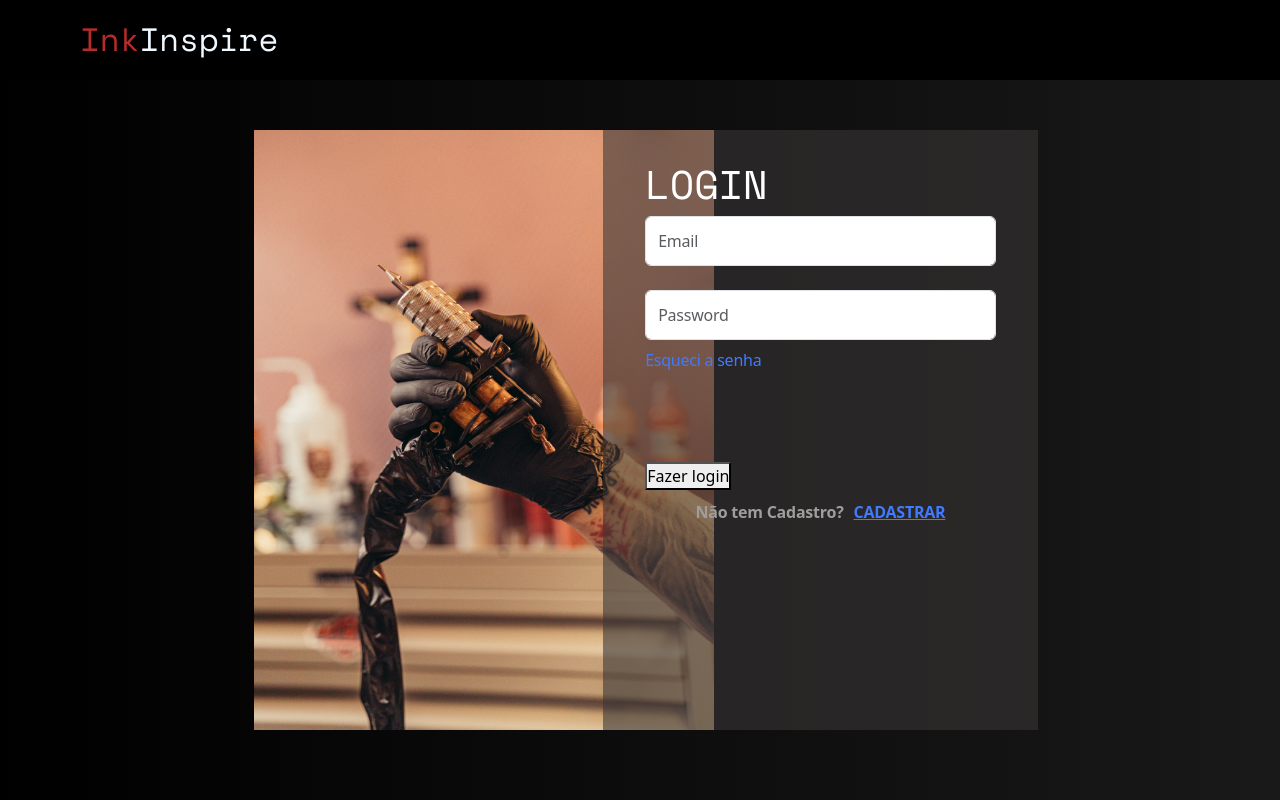
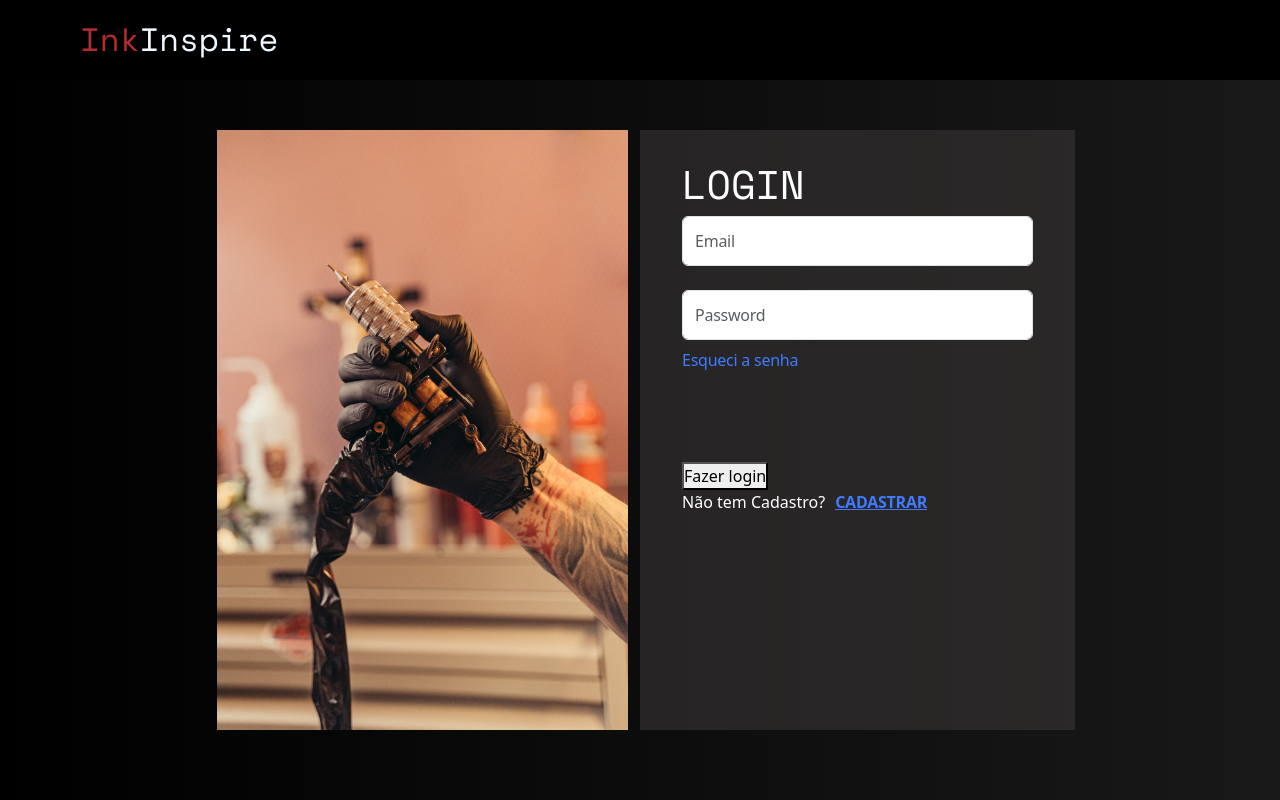
Before and after one commit to fh3mrique/InkInspire, a React (Vite) app in the folder frontend/: page /admin/auth/login in a window 1280 px wide. Built offline with nearby package versions, Linux system fonts and the light colour scheme.

Commit message:
Fix styles

```diff
--- a/frontend/package.json
+++ b/frontend/package.json
@@ -14,6 +14,7 @@
     "bootstrap": "^5.3.3",
     "react": "^18.2.0",
     "react-dom": "^18.2.0",
+    "react-hook-form": "^7.51.2",
     "react-router-dom": "^6.22.3"
   },
   "devDependencies": {
--- a/frontend/src/App.css
+++ b/frontend/src/App.css
@@ -52,7 +52,7 @@ ul {
   margin-left: 10px;
 }
 
-.login-submit {
+/* .login-submit {
   margin-bottom: 10px;
 }
 
@@ -68,3 +68,5 @@ ul {
   text-align: center;
   margin-bottom: 30px;
 }
+
+ */
--- a/frontend/src/pages/Admin/Auth/Login/index.tsx
+++ b/frontend/src/pages/Admin/Auth/Login/index.tsx
@@ -1,14 +1,19 @@
 
 import { Link } from 'react-router-dom';
 import './styles.css';
+import { useForm } from 'react-hook-form';
 
 const Login = () => {
+
+
+
   return (
     <div className="login-card">
       <h1>LOGIN</h1>
       <form>
         <div className="mb-4">
           <input
+
             type="text"
             className="form-control base-input"
             placeholder="Email"
--- a/frontend/src/pages/Admin/Auth/index.tsx
+++ b/frontend/src/pages/Admin/Auth/index.tsx
@@ -6,7 +6,7 @@ import AuthImg from "../../../assets/img/tatuadorAuthImg.jpg";
 const Auth = () => {
   return (
     <div className="auth-container row">
-      <div className="auth-banner-container col-xl-3">
+      <div className="auth-banner-container col-xl-4">
         <img src={AuthImg} />
       </div>
       <div className="auth-form-container col-xl-4">
--- a/frontend/src/pages/Admin/Auth/styles.css
+++ b/frontend/src/pages/Admin/Auth/styles.css
@@ -3,23 +3,24 @@
     justify-content: center;
     align-items: center;
     height: calc(100vh - 100px);
+    flex-direction: row;
 }
 
 .auth-banner-container{
+    width: 100%;
+    /* background-color: blue; */
+    margin: 0;
+    padding: 0;
 }
 
 .auth-banner-container img{
     height: 600px;
-    width: 460px;
+    width: 100%;
     background-repeat: no-repeat;
     background-size: cover;
 }
 
 .auth-form-container{
     height: 600px;
-    width: 460px;
-    margin-left: 35px;
-
     background-color: rgba(56, 53, 53, 0.589);
-    /* background-color: aqua; */
 }
```
Also changed, not shown: 1 other file (tests, documents, lock files or other folders).
